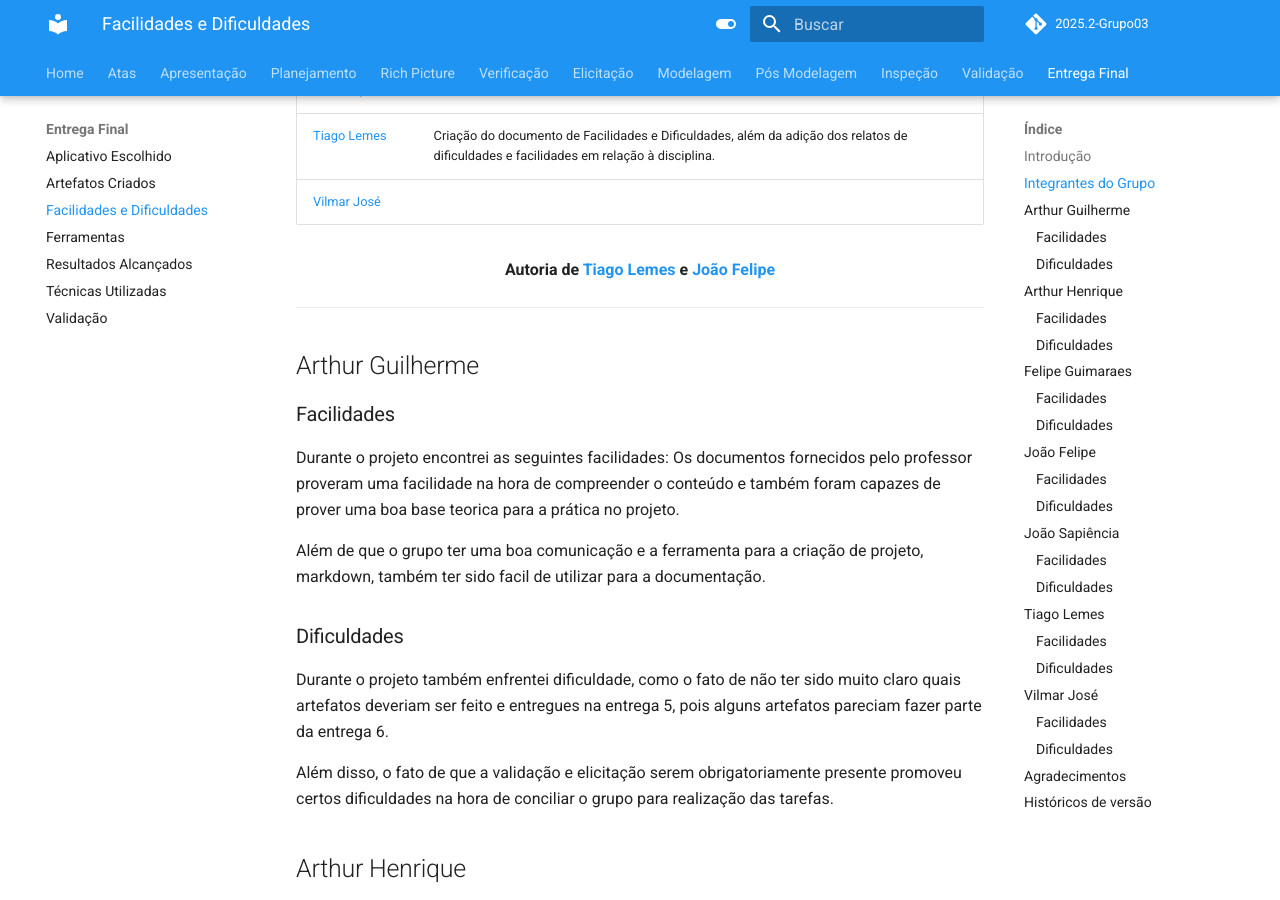
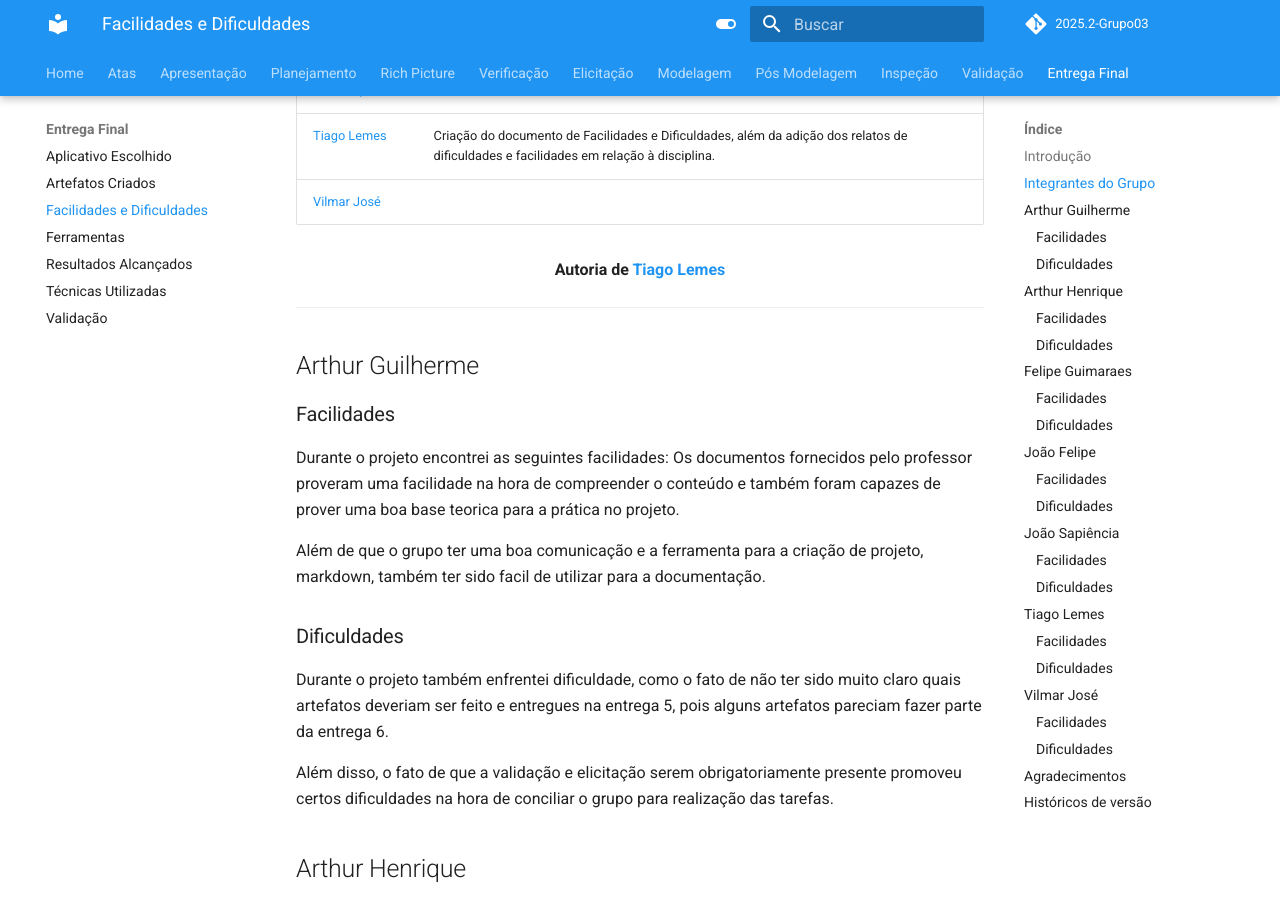
Before and after one commit to Requisitos-de-Software/2025.2-Grupo03, an MkDocs documentation site: the page built from docs/Entrega_Final/facilidades_dificuldades.md, in a window 1280 px wide and 900 px high, scrolled down 937 px. Built offline with MkDocs 1.6.1 and Material for MkDocs 9.7.7, drawn with Linux system fonts in a browser that asks for light colours; comment, search, counter and statistics services are not loaded.

Commit message:
Update facilidades_dificuldades.md

```diff
--- a/docs/Entrega_Final/facilidades_dificuldades.md
+++ b/docs/Entrega_Final/facilidades_dificuldades.md
@@ -27,7 +27,7 @@
 | [Vilmar José](https://github.com/VilmarFagundes) |  |
 
 
-<div align="center"><strong>Autoria de <a href="https://github.com/TiagoTeixeira-2005">Tiago Lemes</a> e <a href="https://github.com/MrBolt2005">João Felipe</a></strong></div>
+<div align="center"><strong>Autoria de <a href="https://github.com/TiagoTeixeira-2005">Tiago Lemes</a></strong></div>
 
 ---
 
```
